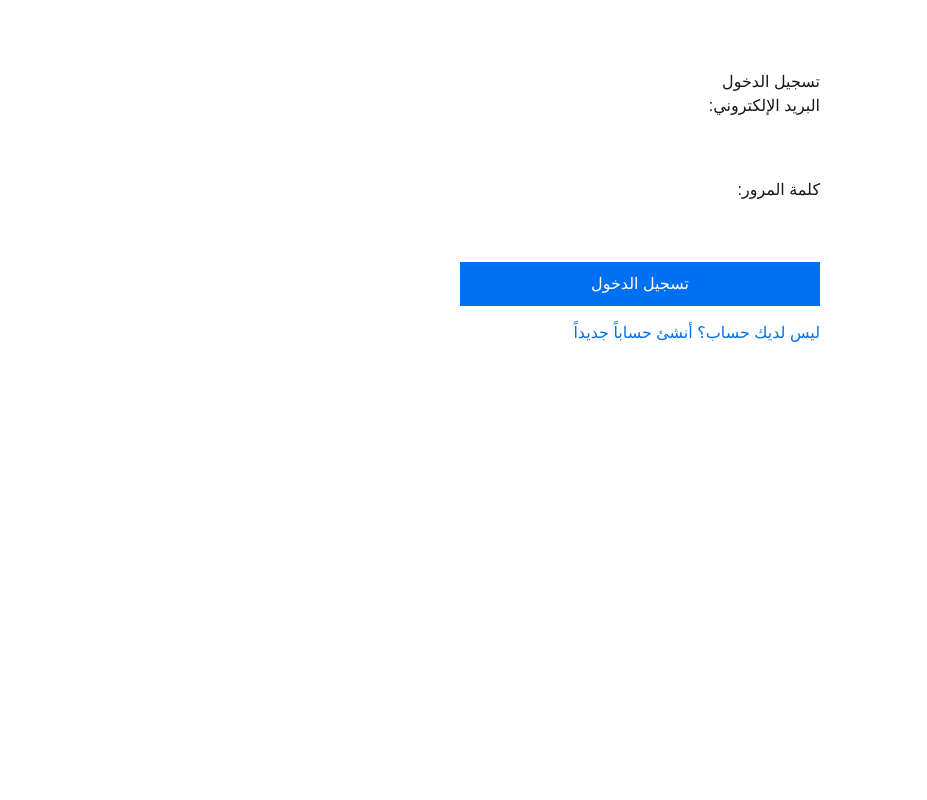
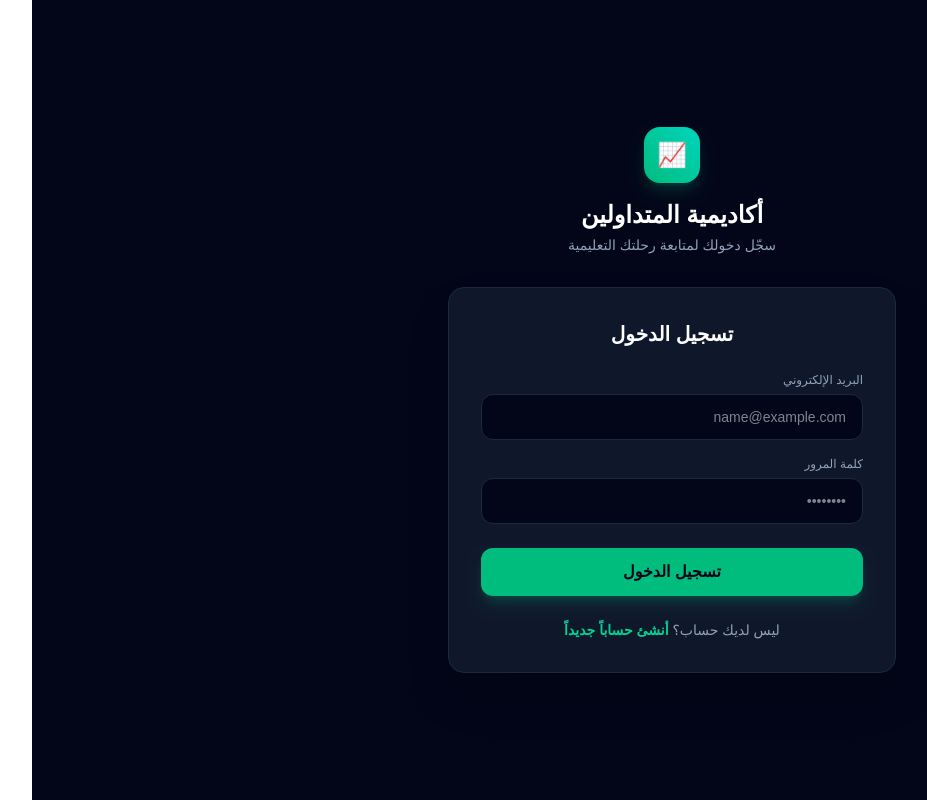
Before and after one commit to ahmadhajal047-sudo/trading-academy, a Next.js app: page /login in a window 1280 px wide. Shown: the whole page, without its empty margins (89-1016 px from the left). Built offline with nearby package versions, Linux system fonts and the light colour scheme; no server answers.

Commit message:
صليح رسالة التسجيل وتصميم صفحة الدخول

```diff
--- a/src/app/login/page.tsx
+++ b/src/app/login/page.tsx
@@ -1,96 +1,159 @@
 'use client';
-import { useState } from 'react'
-import { supabase } from '@/lib/supabase'
+import { useState } from 'react';
+import { supabase } from '@/lib/supabase';
 
 export default function AuthPage() {
-  const [isSignUp, setIsSignUp] = useState(false)
-  const [email, setEmail] = useState('')
-  const [password, setPassword] = useState('')
-  const [fullName, setFullName] = useState('')
-  const [loading, setLoading] = useState(false)
-  const [message, setMessage] = useState('')
+  const [isSignUp, setIsSignUp] = useState(false);
+  const [email, setEmail] = useState('');
+  const [password, setPassword] = useState('');
+  const [fullName, setFullName] = useState('');
+  const [loading, setLoading] = useState(false);
+  const [message, setMessage] = useState('');
+  const [messageType, setMessageType] = useState<'error' | 'success'>('error');
 
   const handleAuth = async (e: React.FormEvent) => {
-    e.preventDefault()
-    setLoading(true)
-    setMessage('')
+    e.preventDefault();
+    setLoading(true);
+    setMessage('');
 
     if (isSignUp) {
-      // عملية إنشاء حساب جديد مع الاسم الكامل
       const { error } = await supabase.auth.signUp({
         email,
         password,
         options: {
-          data: { full_name: fullName }
+          data: { full_name: fullName },
+        },
+      });
+      if (error) {
+        setMessageType('error');
+        setMessage(error.message);
+      } else {
+        setMessageType('success');
+        setMessage('تم إنشاء حسابك بنجاح! يمكنك الآن تسجيل الدخول.');
+        setIsSignUp(false);
       }
-      })
-      if (error) setMessage(error.message)
-      else setMessage('تم إنشاء الحساب بنجاح! تفقد بريدك الإلكتروني للتأكيد.')
     } else {
-      // عملية تسجيل الدخول
       const { error } = await supabase.auth.signInWithPassword({
         email,
-        password
-      })
-      if (error) setMessage(error.message)
-      else window.location.href = '/dashboard' // أو المسار الذي تريده بعد الدخول
+        password,
+      });
+      if (error) {
+        setMessageType('error');
+        setMessage(error.message);
+      } else {
+        window.location.href = '/dashboard';
       }
-    setLoading(false)
     }
+    setLoading(false);
+  };
 
   return (
-    <div style={{ maxWidth: '400px', margin: '50px auto', padding: '20px', textAlign: 'right', direction: 'rtl' }}>
-      <h2>{isSignUp ? 'إنشاء حساب جديد' : 'تسجيل الدخول'}</h2>
+    <div
+      className="min-h-screen flex items-center justify-center bg-slate-950 p-6 font-sans"
+      dir="rtl"
+    >
+      <div className="w-full max-w-md">
+        {/* الشعار */}
+        <div className="text-center mb-8">
+          <div className="w-14 h-14 rounded-2xl bg-gradient-to-tr from-emerald-500 to-teal-400 flex items-center justify-center font-bold text-slate-950 text-2xl shadow-lg shadow-emerald-500/20 mx-auto mb-4">
+            📈
+          </div>
+          <h1 className="text-2xl font-bold text-white mb-1">أكاديمية المتداولين</h1>
+          <p className="text-sm text-slate-400">
+            {isSignUp ? 'أنشئ حسابك وابدأ رحلتك التعليمية' : 'سجّل دخولك لمتابعة رحلتك التعليمية'}
+          </p>
+        </div>
 
-      <form onSubmit={handleAuth}>
+        {/* البطاقة */}
+        <div className="bg-slate-900 border border-slate-800 rounded-2xl p-8 shadow-2xl">
+          <h2 className="text-xl font-bold text-white mb-6 text-center">
+            {isSignUp ? 'إنشاء حساب جديد' : 'تسجيل الدخول'}
+          </h2>
+
+          {message && (
+            <div
+              className={`text-xs p-3 rounded-xl mb-5 text-center border ${
+                messageType === 'success'
+                  ? 'bg-emerald-500/10 border-emerald-500/20 text-emerald-400'
+                  : 'bg-red-500/10 border-red-500/20 text-red-400'
+              }`}
+            >
+              {message}
+            </div>
+          )}
+
+          <form onSubmit={handleAuth} className="space-y-4">
             {isSignUp && (
-          <div style={{ marginBottom: '15px' }}>
-            <label>الاسم الكامل:</label>
+              <div>
+                <label className="block text-xs font-medium text-slate-400 mb-1.5">
+                  الاسم الكامل
+                </label>
                 <input
                   type="text"
                   required
                   value={fullName}
                   onChange={(e) => setFullName(e.target.value)}
-              style={{ width: '100%', padding: '8px', marginTop: '5px' }}
+                  placeholder="أحمد محمد"
+                  className="w-full bg-slate-950 border border-slate-800 rounded-xl px-4 py-3 text-white text-sm focus:outline-none focus:border-emerald-500 transition"
                 />
               </div>
             )}
 
-        <div style={{ marginBottom: '15px' }}>
-          <label>البريد الإلكتروني:</label>
+            <div>
+              <label className="block text-xs font-medium text-slate-400 mb-1.5">
+                البريد الإلكتروني
+              </label>
               <input
                 type="email"
                 required
                 value={email}
                 onChange={(e) => setEmail(e.target.value)}
-            style={{ width: '100%', padding: '8px', marginTop: '5px' }}
+                placeholder="name@example.com"
+                className="w-full bg-slate-950 border border-slate-800 rounded-xl px-4 py-3 text-white text-sm focus:outline-none focus:border-emerald-500 transition"
               />
             </div>
 
-        <div style={{ marginBottom: '15px' }}>
-          <label>كلمة المرور:</label>
+            <div>
+              <label className="block text-xs font-medium text-slate-400 mb-1.5">
+                كلمة المرور
+              </label>
               <input
                 type="password"
                 required
                 value={password}
                 onChange={(e) => setPassword(e.target.value)}
-            style={{ width: '100%', padding: '8px', marginTop: '5px' }}
+                placeholder="••••••••"
+                className="w-full bg-slate-950 border border-slate-800 rounded-xl px-4 py-3 text-white text-sm focus:outline-none focus:border-emerald-500 transition"
               />
             </div>
 
-        {message && <p style={{ color: 'red' }}>{message}</p>}
-
-        <button type="submit" disabled={loading} style={{ width: '100%', padding: '10px', background: '#0070f3', color: '#fff', border: 'none', cursor: 'pointer' }}>
-          {loading ? 'جاري التحميل...' : isSignUp ? 'إنشاء الحساب' : 'تسجيل الدخول'}
+            <button
+              type="submit"
+              disabled={loading}
+              className="w-full bg-emerald-500 hover:bg-emerald-400 text-slate-950 font-bold py-3 rounded-xl shadow-lg shadow-emerald-500/20 transition duration-200 mt-2 disabled:opacity-50"
+            >
+              {loading
+                ? 'جاري التحميل...'
+                : isSignUp
+                ? 'إنشاء الحساب'
+                : 'تسجيل الدخول'}
             </button>
           </form>
 
+          <p className="text-center text-sm text-slate-400 mt-6">
+            {isSignUp ? 'لديك حساب بالفعل؟' : 'ليس لديك حساب؟'}{' '}
             <button
-        onClick={() => setIsSignUp(!isSignUp)}
-        style={{ marginTop: '15px', background: 'none', border: 'none', color: '#0070f3', cursor: 'pointer' }}
+              onClick={() => {
+                setIsSignUp(!isSignUp);
+                setMessage('');
+              }}
+              className="text-emerald-400 font-semibold hover:underline"
             >
-        {isSignUp ? 'لديك حساب بالفعل؟ سجل دخولك' : 'ليس لديك حساب؟ أنشئ حساباً جديداً'}
+              {isSignUp ? 'تسجيل الدخول' : 'أنشئ حساباً جديداً'}
             </button>
+          </p>
         </div>
-  )
+      </div>
+    </div>
+  );
 }
```
Lines whose indentation alone changed are shown as unchanged.
